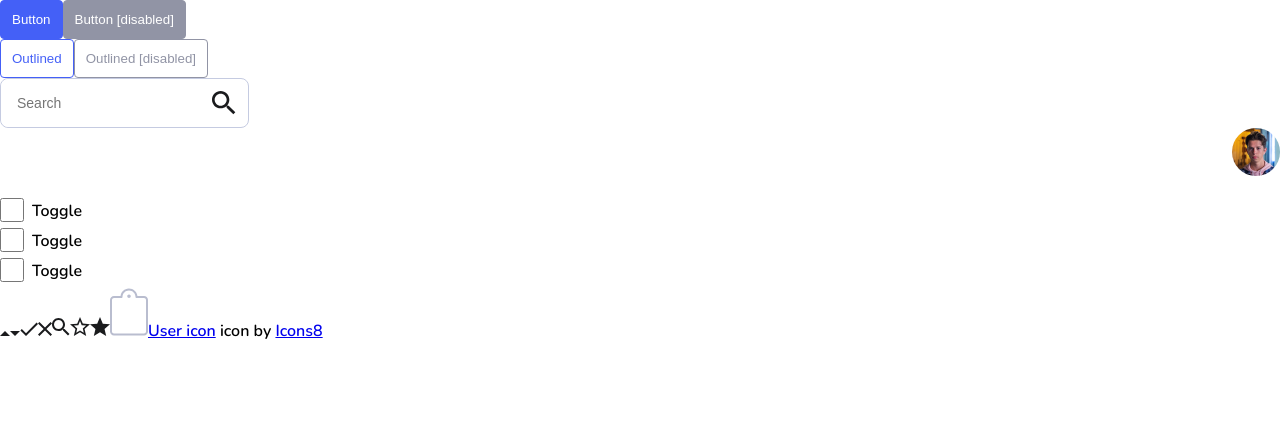
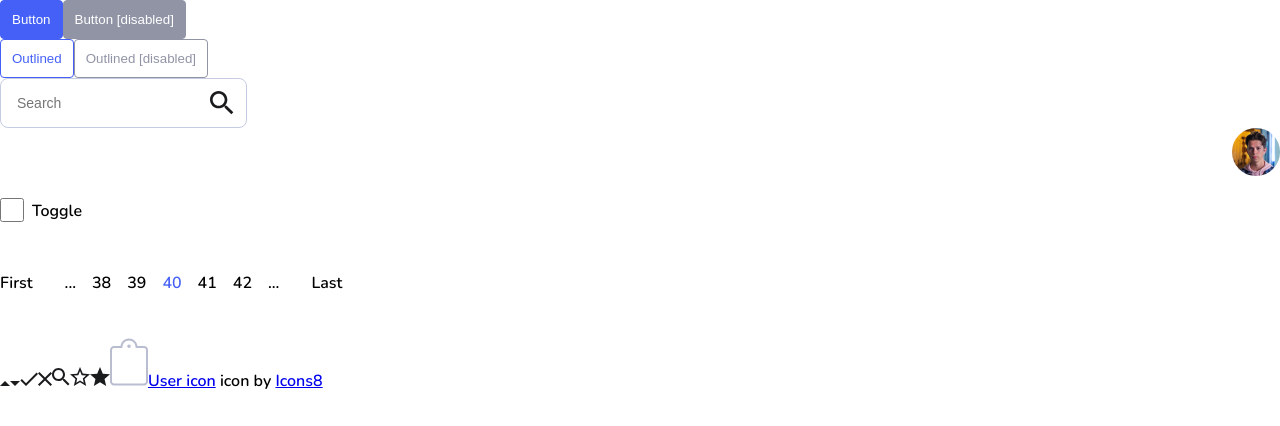
Before and after one commit to marekgieldatsh/tsh-zadanie, a Vue app: page / in a window 1280 px wide. Shown: the top 426 px of the page. Built offline with nearby package versions, Linux system fonts and the light colour scheme.

Commit message:
Pagination component has been created

```diff
--- a/src/App.vue
+++ b/src/App.vue
@@ -23,9 +23,15 @@
     <br />
     <Checkbox label="Toggle" @onToggle="onCheckboxToggle" />
     <br />
-    <Checkbox label="Toggle" @onToggle="onCheckboxToggle" />
     <br />
-    <Checkbox label="Toggle" @onToggle="onCheckboxToggle" />
+    <br />
+    <Pagination
+      :currentPage="40"
+      :numberOfPages="100"
+      @onPageSelected="onPageSelected"
+    />
+    <br />
+    <br />
     <br />
     <ArrowDropUpIcon />
     <ArrowDropDownIcon />
@@ -47,6 +53,7 @@ import TextInput from "./components/common/TextInput.vue";
 import Dropdown from "./components/common/Dropdown.vue";
 import Avatar from "./components/common/Avatar.vue";
 import Checkbox from "./components/common/Checkbox.vue";
+import Pagination from "./components/common/Pagination.vue";
 import ArrowDropUpIcon from "./components/icons/ArrowDropUpIcon.vue";
 import ArrowDropDownIcon from "./components/icons/ArrowDropDownIcon.vue";
 import CheckIcon from "./components/icons/CheckIcon.vue";
@@ -63,6 +70,7 @@ export default {
     Dropdown,
     Avatar,
     Checkbox,
+    Pagination,
     ArrowDropUpIcon,
     ArrowDropDownIcon,
     CheckIcon,
@@ -84,6 +92,9 @@ export default {
     },
     onCheckboxToggle(isChecked) {
       console.log(isChecked);
+    },
+    onPageSelected(data) {
+      console.log(data);
     }
   }
 };
@@ -92,6 +103,7 @@ export default {
 <style lang="scss">
 * {
   margin: 0;
+  padding: 0;
 }
 
 #app {
--- /dev/null
+++ b/src/components/common/Pagination.vue
@@ -0,0 +1,122 @@
+<template>
+  <ul class="pagination-container">
+    <li
+      :class="{
+        'pagination-container__item': true,
+        'pagination-container__item--disabled': currentPage === 1
+      }"
+      v-on:click="$emit('onPageSelected', 'PREVIOUS')"
+    >
+      First
+    </li>
+    <li
+      :class="{
+        'pagination-container__item': true,
+        'pagination-container__item--current': pageNumber === currentPage,
+        'pagination-container__item--hidden': isPaginationItemHidden(
+          pageNumber
+        ),
+        'pagination-container__item--ellipsis': isPaginationItemEllipsis(
+          pageNumber
+        )
+      }"
+      v-for="pageNumber in numberOfPages"
+      :key="pageNumber"
+      v-on:click="$emit('onPageSelected', pageNumber)"
+    >
+      <span v-if="isPaginationItemVisible(pageNumber)">{{ pageNumber }}</span>
+      <span v-if="!isPaginationItemVisible(pageNumber)">...</span>
+    </li>
+    <li
+      :class="{
+        'pagination-container__item': true,
+        'pagination-container__item--disabled': currentPage === numberOfPages
+      }"
+      v-on:click="$emit('onPageSelected', 'NEXT')"
+    >
+      Last
+    </li>
+  </ul>
+</template>
+
+<script>
+export default {
+  props: {
+    currentPage: {
+      type: Number,
+      default: 1
+    },
+    numberOfPages: {
+      type: Number,
+      default: 0
+    },
+    onPageSelected: {
+      type: Event
+    }
+  },
+  methods: {
+    isPaginationItemVisible(pageNumber) {
+      return (
+        pageNumber === this.currentPage - 2 ||
+        pageNumber === this.currentPage - 1 ||
+        pageNumber === this.currentPage ||
+        pageNumber === this.currentPage + 1 ||
+        pageNumber === this.currentPage + 2
+      );
+    },
+    isPaginationItemEllipsis(pageNumber) {
+      return (
+        pageNumber === this.currentPage - 3 ||
+        pageNumber === this.currentPage + 3
+      );
+    },
+    isPaginationItemHidden(pageNumber) {
+      return (
+        !this.isPaginationItemVisible(pageNumber) &&
+        !this.isPaginationItemEllipsis(pageNumber)
+      );
+    }
+  }
+};
+</script>
+
+<style lang="scss" scoped>
+.pagination-container {
+  display: inline-flex;
+  flex-direction: row;
+  list-style-type: none;
+
+  &__item {
+    @include clickable;
+    margin-left: rem(8px);
+    margin-right: rem(8px);
+
+    &:first-child {
+      margin-left: 0;
+      margin-right: rem(24px);
+    }
+
+    &:last-child {
+      margin-left: rem(24px);
+      margin-right: 0;
+    }
+  }
+
+  &__item--current {
+    color: $primary;
+  }
+
+  &__item--disabled {
+    color: $grey4;
+    cursor: not-allowed;
+  }
+
+  &__item--hidden {
+    display: none;
+  }
+
+  &__item--ellipsis {
+    cursor: default;
+  }
+}
+</style>
```
Also changed, not shown: 1 other file (tests, documents, lock files or other folders).
